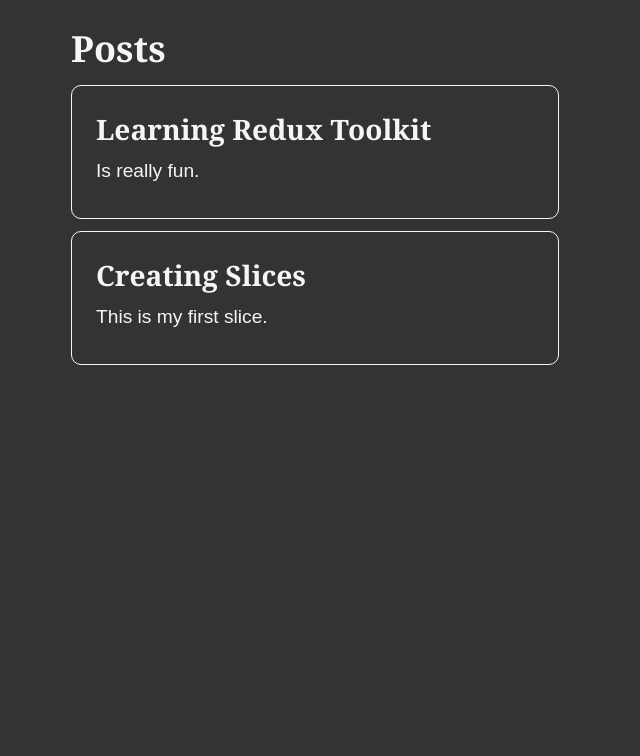
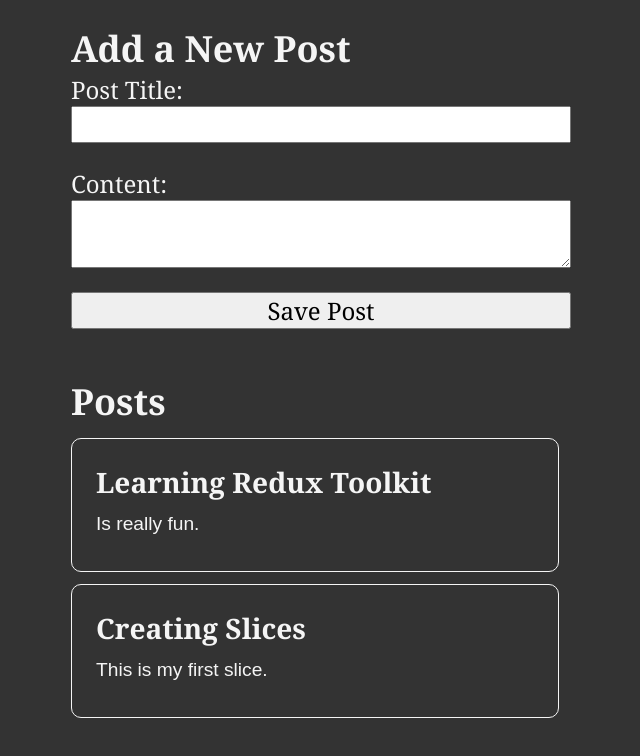
Before and after one commit to johnlombardi389/bulletin-app, a React (Create React App) app: page / in a window 1280 px wide. Shown: the top 756 px of the page, without its empty margins (319-959 px from the left). Built offline with nearby package versions, Linux system fonts and the light colour scheme.

Commit message:
Imported form to app

```diff
--- a/src/App.js
+++ b/src/App.js
@@ -1,8 +1,10 @@
 import PostsList from "./features/posts/PostsList";
+import AddPostForm from "./features/posts/AddPostForm";
 
 function App() {
   return (
     <main className="App">
+      <AddPostForm />
       <PostsList />
     </main>
   );
--- a/src/features/posts/AddPostForm.js
+++ b/src/features/posts/AddPostForm.js
@@ -4,6 +4,8 @@ import { nanoid } from "@reduxjs/toolkit";
 import { postAdded } from "./postsSlice";
 
 const AddPostForm = () => {
+  const dispatch = useDispatch();
+
   const [title, setTitle] = useState("");
   const [content, setContent] = useState("");
 
```
